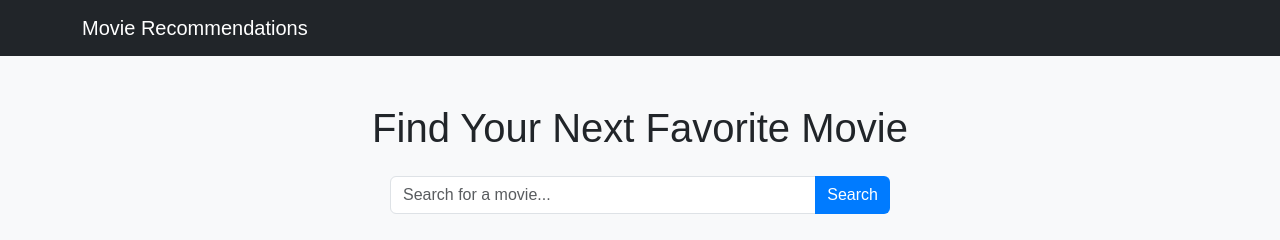
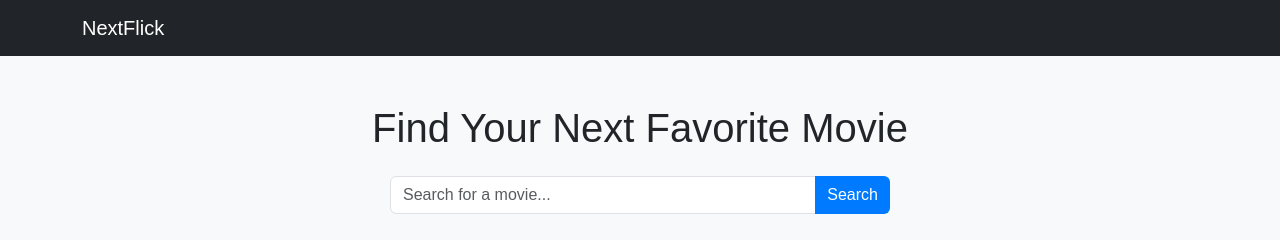
Before and after one commit to jkhangura26/Movie-Scraper-and-Recomandation, a Flask app: page / in a window 1280 px wide. Shown: the top 240 px of the page. Run offline with Flask 3, Linux system fonts and the light colour scheme.

Commit message:
Change name to NextFlick

```diff
--- a/templates/base.html
+++ b/templates/base.html
@@ -3,7 +3,7 @@
 <head>
     <meta charset="UTF-8">
     <meta name="viewport" content="width=device-width, initial-scale=1.0">
-    <title>{% block title %}Movie Recommendations{% endblock %}</title>
+    <title>{% block title %}NextFlick{% endblock %}</title>
     <!-- Bootstrap CSS -->
     <link href="https://cdn.jsdelivr.net/npm/bootstrap@5.3.0/dist/css/bootstrap.min.css" rel="stylesheet">
     <link rel="stylesheet" href="{{ url_for('static', filename='styles.css') }}">
@@ -12,7 +12,7 @@
     <!-- Navbar -->
     <nav class="navbar navbar-expand-lg navbar-dark bg-dark">
         <div class="container">
-            <a class="navbar-brand" href="{{ url_for('index') }}">Movie Recommendations</a>
+            <a class="navbar-brand" href="{{ url_for('index') }}">NextFlick</a>
             <!-- <button class="navbar-toggler" type="button" data-bs-toggle="collapse" data-bs-target="#navbarNav"> -->
                 <!-- <span class="navbar-toggler-icon"></span> -->
             <!-- </button> -->
@@ -33,7 +33,7 @@
 
     <!-- Footer -->
     <footer class="bg-dark text-white text-center py-3">
-        <p>&copy; 2025 Movie Recommendations. All rights reserved.</p>
+        <p>&copy; 2025 NextFlick. All rights reserved.</p>
     </footer>
 
     <!-- Bootstrap JS -->
```
Also changed, not shown: README.md.
